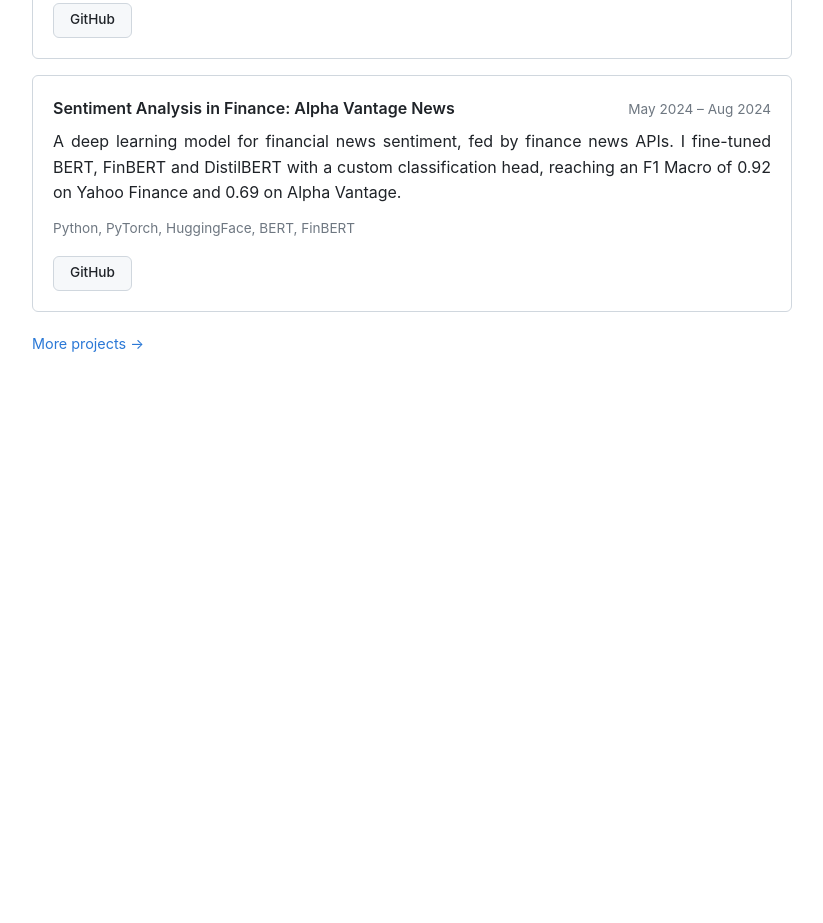
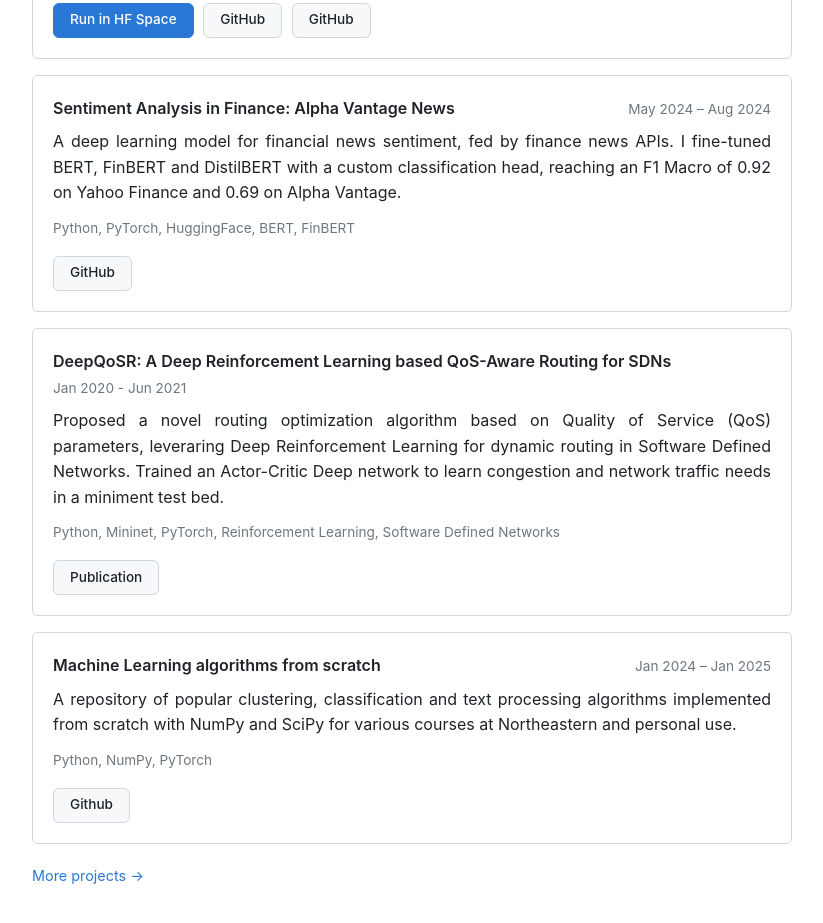
Before and after one commit to ShonenAsh/shonenash.github.io, a website built with Vite: page index.html in a window 1280 px wide. Shown: the part 1522-2445 px from the top of the page, without its empty margins (228-1051 px from the left). Before the commit the page ends 1925 px from the top, so only its background shows below. Built offline with nearby package versions, Linux system fonts and the light colour scheme.

Commit message:
add other projects

```diff
--- a/index.html
+++ b/index.html
@@ -100,7 +100,7 @@
                     </p>
                     <p class="project-tech">Python, PyTorch, ONNX Runtime, JavaScript, Web Workers, Vite</p>
                     <div class="project-links">
-                        <a class="button primary" href="https://www.shonenash.com/text-analyzer/">Try it now</a>
+                        <a class="button primary" href="https://www.shonenash.com/text-analyzer/">Run in browser</a>
                         <a class="button" href="https://github.com/ShonenAsh/text-analyzer">GitHub</a>
                     </div>
                 </article>
@@ -118,6 +118,8 @@
                     </p>
                     <p class="project-tech">Python, SpaCy, vLLM, PyTorch, Polars, Pandas</p>
                     <div class="project-links">
+                        <a class="button primary" href="https://huggingface.co/spaces/shonenash/ai-text-analyzer">Run in HF Space</a>
+                        <a class="button" href="https://github.com/ShonenAsh/lm-investigation">GitHub</a>
                         <a class="button" href="#">GitHub</a>
                     </div>
                 </article>
@@ -134,7 +136,37 @@
                     </p>
                     <p class="project-tech">Python, PyTorch, HuggingFace, BERT, FinBERT</p>
                     <div class="project-links">
-                        <a class="button" href="#">GitHub</a>
+                        <a class="button" href=""https://github.com/AnnaBrunkhorst/cs6120-finance-sentiment>GitHub</a>
+                    </div>
+                </article>
+
+                <article class="project">
+                    <div class="project-header">
+                        <h3>DeepQoSR: A Deep Reinforcement Learning based QoS-Aware Routing for SDNs</h3>
+                        <span class="project-date">Jan 2020 - Jun 2021</span>
+                    </div>
+                    <p>
+                        Proposed a novel routing optimization algorithm based on Quality of Service (QoS) parameters,
+                        leveraring Deep Reinforcement Learning for dynamic routing in Software Defined Networks.
+                        Trained an Actor-Critic Deep network to learn congestion and network traffic needs in a miniment test bed.
+                    </p>
+                    <p class="project-tech">Python, Mininet, PyTorch, Reinforcement Learning, Software Defined Networks</p>
+                    <div class="project-links">
+                        <a class="button" href="https://ieeexplore.ieee.org/document/9579514">Publication</a>
+                    </div>
+                </article>
+                <article class="project">
+                    <div class="project-header">
+                        <h3>Machine Learning algorithms from scratch</h3>
+                        <span class="project-date">Jan 2024 – Jan 2025</span>
+                    </div>
+                    <p>
+                        A repository of popular clustering, classification and text processing algorithms implemented from scratch
+                        with NumPy and SciPy for various courses at Northeastern and personal use.
+                    </p>
+                    <p class="project-tech">Python, NumPy, PyTorch</p>
+                    <div class="project-links">
+                        <a class="button" href="https://github.com/ShonenAsh/ml-algos-from-scratch">Github</a>
                     </div>
                 </article>
 
```
